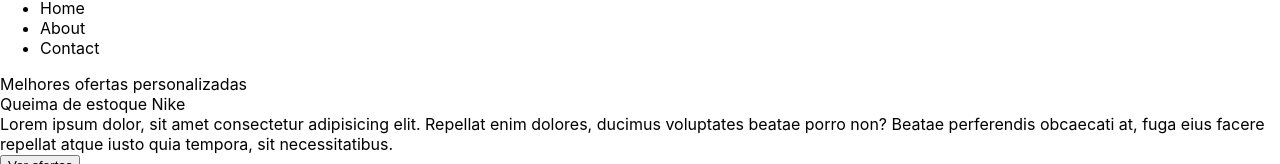
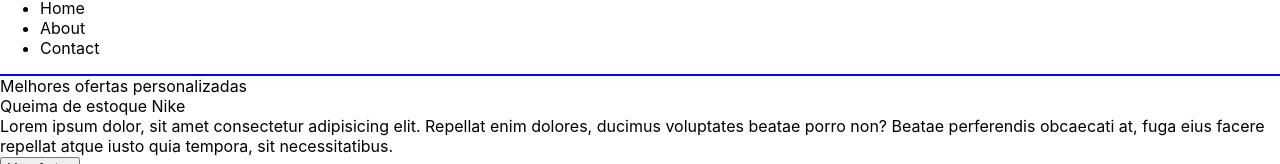
Before and after one commit to RafaelGadelhaSantiago/dc-project, a React (Create React App) app: page / in a window 1280 px wide. Shown: the part 344-508 px from the top of the page. Built offline with nearby package versions, Linux system fonts and the light colour scheme.

Commit message:
banner1.1

```diff
--- a/src/Banner.jsx
+++ b/src/Banner.jsx
@@ -1,6 +1,16 @@
 function Banner() {
     return (
         <div>
+            <div style={{
+                width: '100%',
+                border: '1px solid blue',
+                display: 'flex',
+                justifyContent: 'center',
+                alignItems: 'center',
+                flexDirection: 'column'
+            }}>
+
+            </div>
             <div>Melhores ofertas personalizadas
             </div>
             <div>Queima de estoque Nike</div>
```
